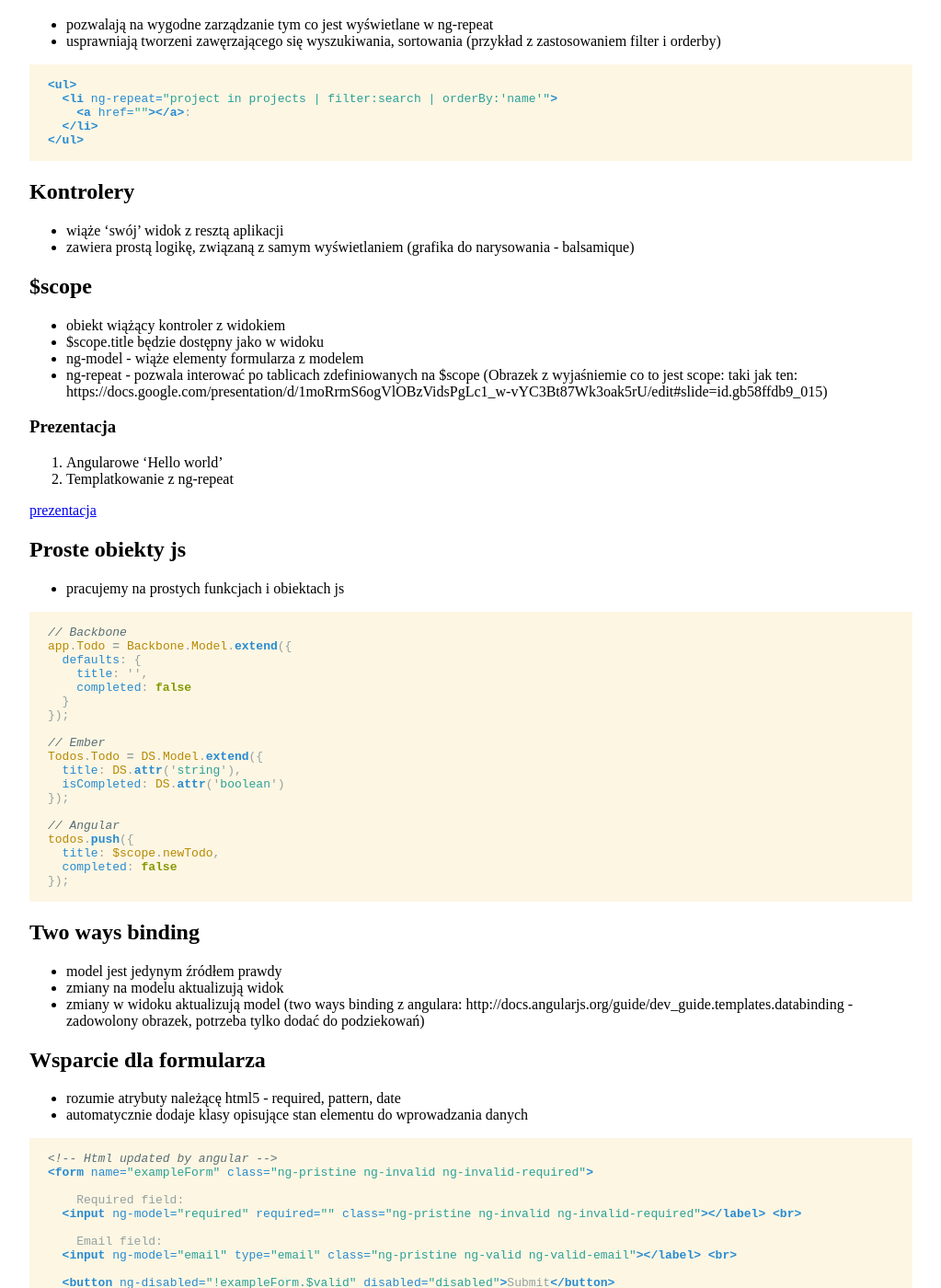
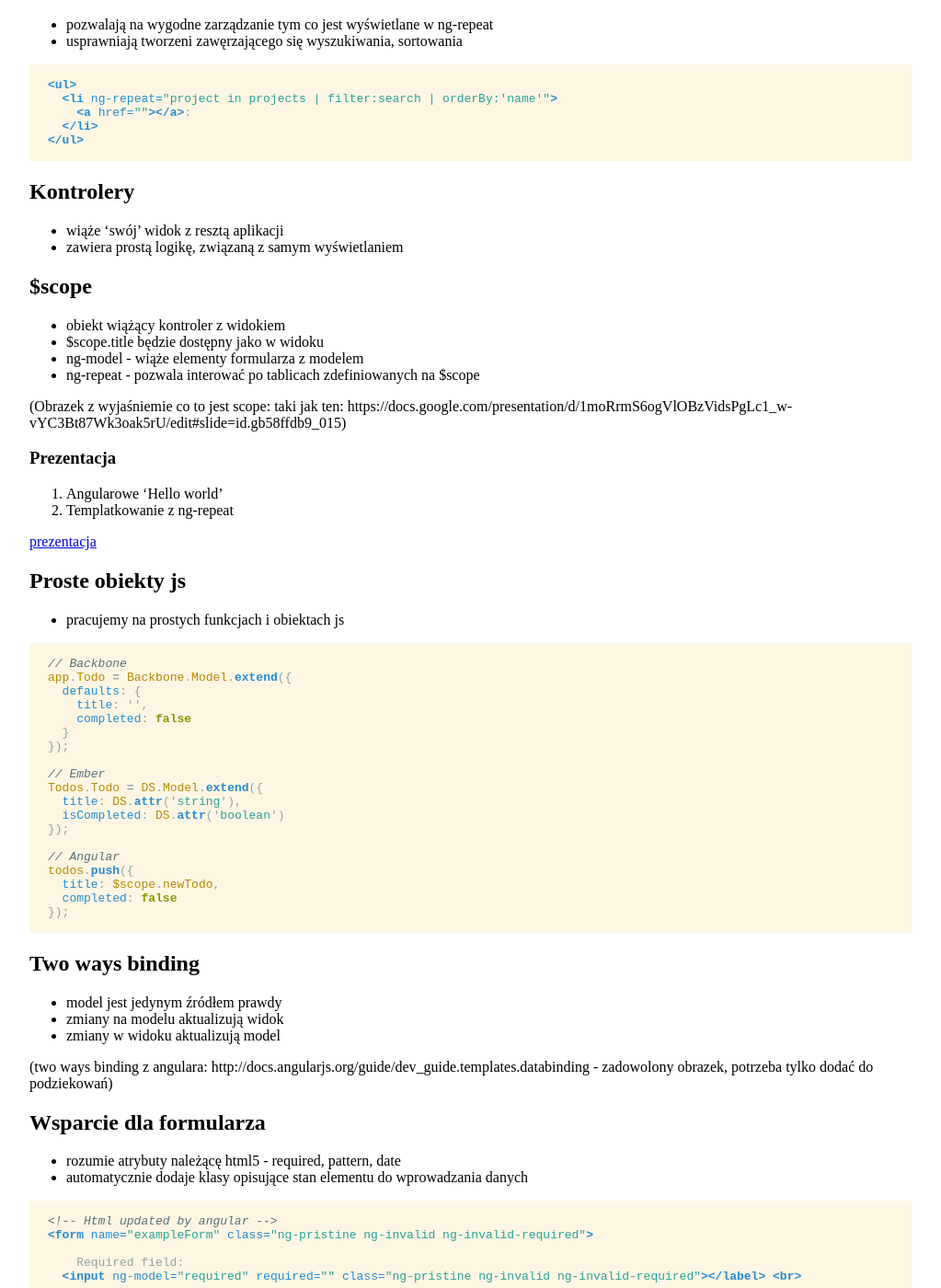
Before and after one commit to marcin-wosinek/blog, a Jekyll site: the page built from _posts/2013-04-12-AngularJs-4developers-Warszawa.md, in a window 1280 px wide and 1400 px high, scrolled down 2791 px. Shown: the whole window at 92% size, without its empty margins (128-1151 px from the left). Built offline with Jekyll 4.4.1, drawn with Linux system fonts in a browser that asks for light colours; some of the changed text lies outside the part shown.

Commit message:
Cleanup notes

````diff
--- a/_posts/2013-04-12-AngularJs-4developers-Warszawa.md
+++ b/_posts/2013-04-12-AngularJs-4developers-Warszawa.md
@@ -33,12 +33,10 @@ tags: [AngularJs, 4developers, Warszawa]
 ## Tradycyjna architektura stron
 * generowanie html po stronie serwera
 * przesyłanie danych razem ze znacznikami html
-(grafika do narysowania)
 
 ## Podejście aplikacyjne
 * wiecej logiki po stronie front endu
 * templaty jsowe
-(grafika do narysowania)
 
 ## Komunikacja z backendem
 * wysyłanie requestów restowych
@@ -149,7 +147,6 @@ initialize: function () {
 ## Filtry
 * pozwalają na wygodne zarządzanie tym co jest wyświetlane w ng-repeat
 * usprawniają tworzeni zawęrzającego się wyszukiwania, sortowania
-(przykład z zastosowaniem filter i orderby)
 
 ```html
 <ul>
@@ -162,13 +159,13 @@ initialize: function () {
 ## Kontrolery
 * wiąże 'swój' widok z resztą aplikacji
 * zawiera prostą logikę, związaną z samym wyświetlaniem
-(grafika do narysowania - balsamique)
 
 ## $scope
 * obiekt wiążący kontroler z widokiem
 * $scope.title będzie dostępny jako {{title}} w widoku
 * ng-model - wiąże elementy formularza z modelem
 * ng-repeat - pozwala interować po tablicach zdefiniowanych na $scope
+
 (Obrazek z wyjaśniemie co to jest scope: taki jak ten: https://docs.google.com/presentation/d/1moRrmS6ogVlOBzVidsPgLc1_w-vYC3Bt87Wk3oak5rU/edit#slide=id.gb58ffdb9_015)
 
 ### Prezentacja
@@ -206,6 +203,7 @@ todos.push({
 * model jest jedynym źródłem prawdy
 * zmiany na modelu aktualizują widok
 * zmiany w widoku aktualizują model
+
 (two ways binding z angulara: http://docs.angularjs.org/guide/dev_guide.templates.databinding - zadowolony obrazek, potrzeba tylko dodać do podziekowań)
 
 ## Wsparcie dla formularza
````
Also changed, not shown: other parts of _posts/2013-04-12-AngularJs-4developers-Warszawa.md (+3 -7 lines).
